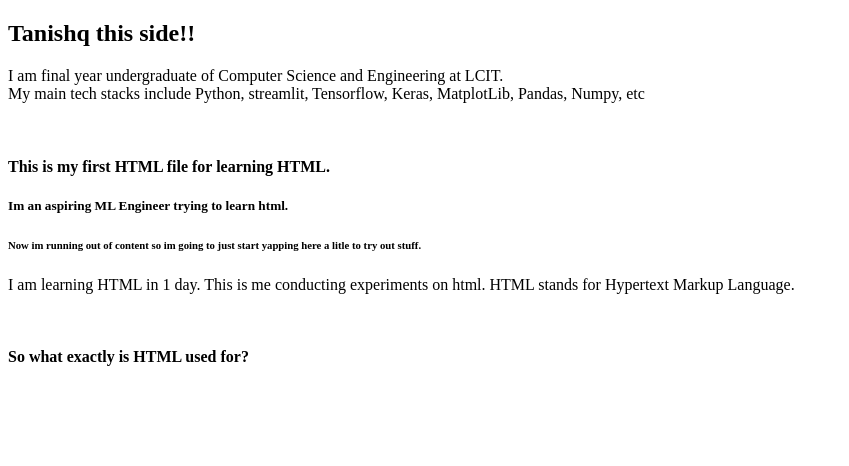
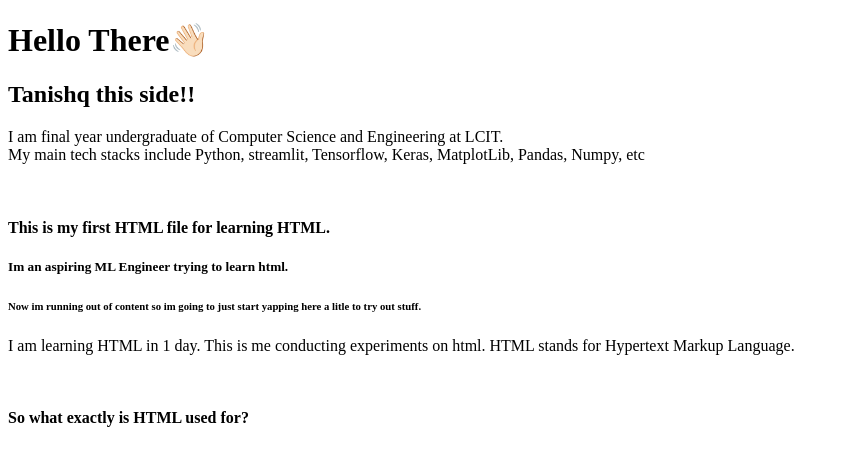
Before and after one commit to tvnisxq/handsOnHTML, a plain HTML site: page learnHTML/index.html in a window 1280 px wide. Shown: the whole page, without its empty margins (0-849 px from the left). Drawn offline with Linux system fonts and the light colour scheme.

Commit message:
modified: index.html

```diff
--- a/learnHTML/index.html
+++ b/learnHTML/index.html
@@ -4,6 +4,7 @@
     <title>Tanishq Sharma</title>
 </head>
 <body>
+    <h1>Hello There👋🏻</h1>
     <h2>Tanishq this side!!</h2>
     <p>I am final year undergraduate of Computer Science and Engineering at LCIT.
        <br>
```
